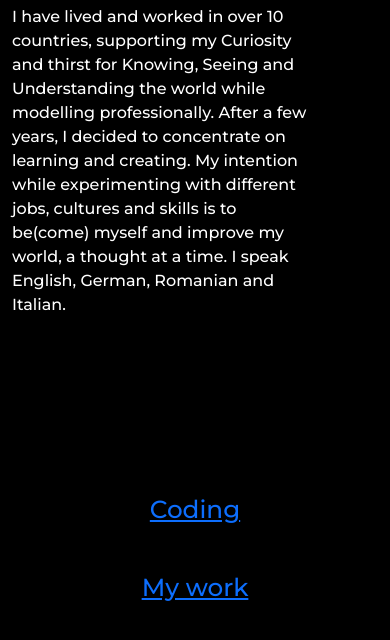
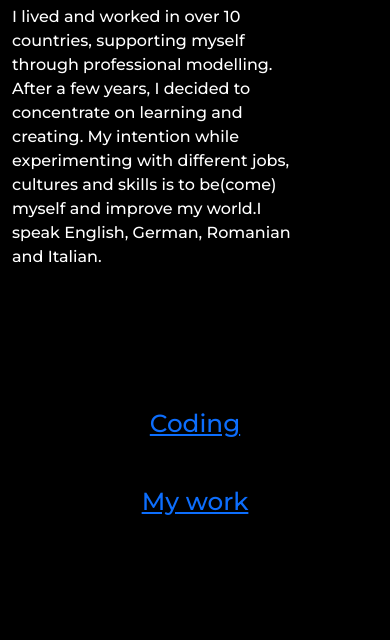
Before and after one commit to vicmoon/responsiveproject-portfolio, a plain HTML site: page about.html in a window 390 px wide. Shown: the part 204-844 px from the top of the page. Drawn offline with nearby package versions, Linux system fonts and the light colour scheme.

Commit message:
update work page

```diff
--- a/about.html
+++ b/about.html
@@ -46,13 +46,11 @@
         <div class="col-10">
             <h1> Hello world!</h1>
 
-           <p class="mb-5">
-         I have lived and worked in over 10 countries, supporting my  Curiosity and thirst for Knowing,
-         Seeing and Understanding the world while
-         modelling professionally.  After a few years, I decided to concentrate on learning and creating.
-        My intention while experimenting with
-        different jobs, cultures and skills is to be(come) myself and improve my world,
-        a thought at a time. I speak English, German, Romanian and Italian. </br>
+           <p>
+         I lived and worked in over 10 countries, supporting myself through professional modelling.
+         After a few years, I decided to concentrate on learning and creating.
+         My intention while experimenting with
+         different jobs, cultures and skills is to be(come) myself and improve my world.I speak English, German, Romanian and Italian. </br>
 
           </p>
        </div>
--- a/styles/app.css
+++ b/styles/app.css
@@ -272,8 +272,16 @@ main .projects {
     margin-bottom: 10px;
   }
   .about-grid {
-    display: grid;
-    grid-template-columns: 1fr;
+    display: flex;
+    flex-direction: column;
+  }
+  .about-grid p {
+    display: flex;
+    flex-direction: column;
+    margin-bottom: 10px;
+    justify-content: justify;
+
+  }
 
   }
   .about-grid h2 {
@@ -374,5 +382,12 @@ main .projects {
     margin-left: 14px;
     margin-bottom: 25px;
   }
+
+  .about-section p {
+    display: flex;
+    flex-direction: column;
+    margin-bottom: 10px;
+    justify-content: justify;
+
+  }
 }
-}
```
